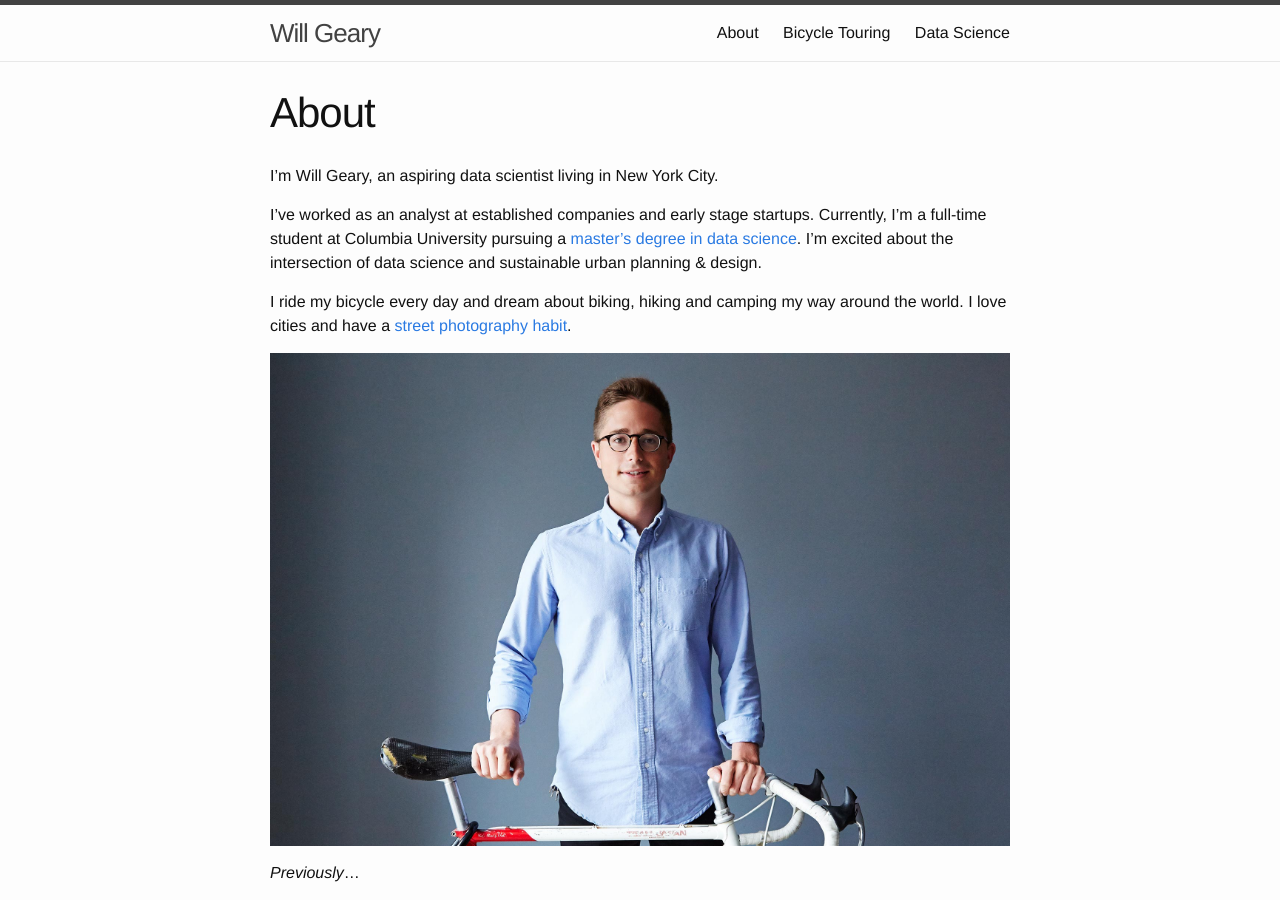
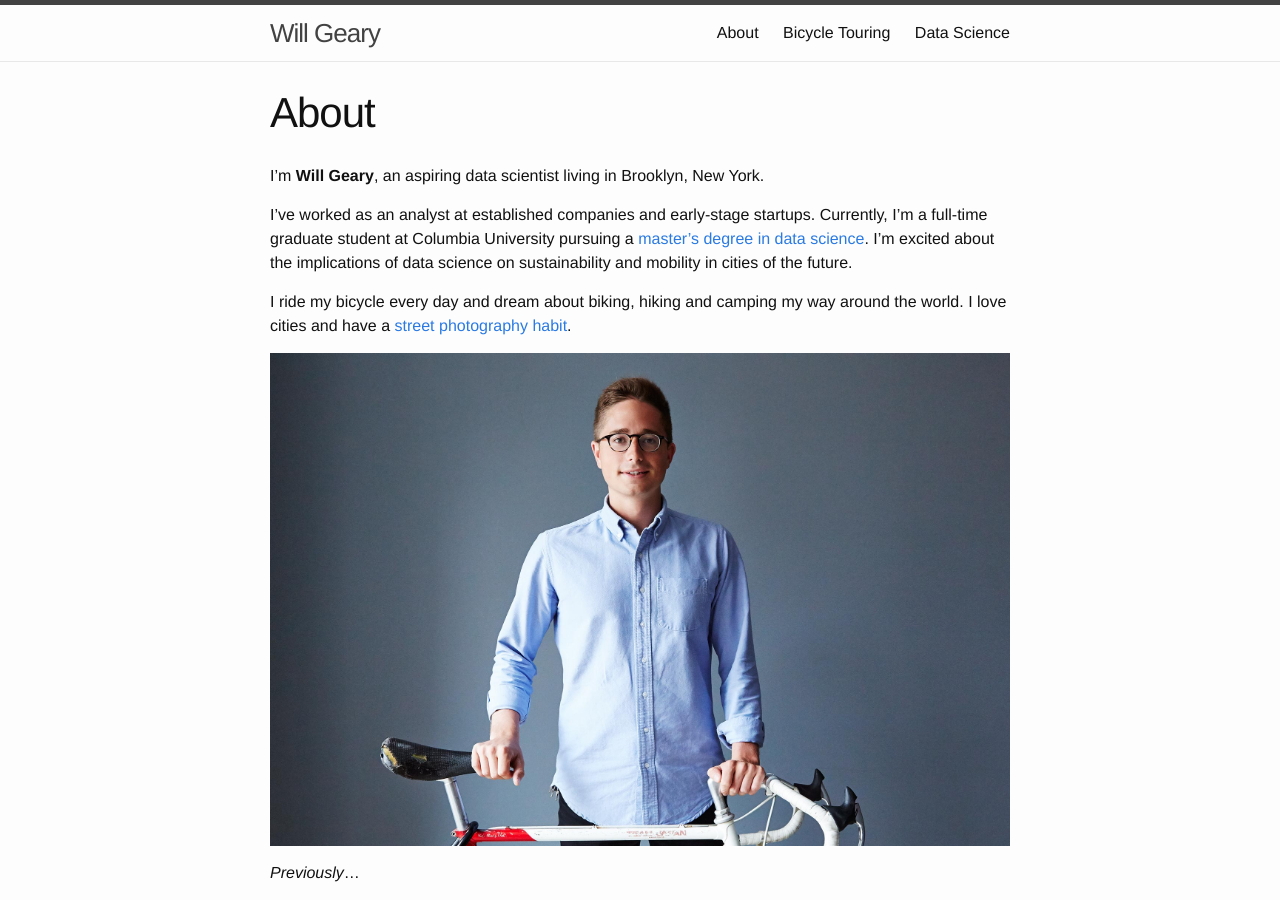
Before and after one commit to willgeary/willgeary.github.io, a Jekyll site: the page built from about.md, in a window 1280 px wide and 900 px high. Built offline with Jekyll 4.4.1, drawn with Linux system fonts in a browser that asks for light colours; nearby versions of some CDN libraries.

Commit message:
Save my work

```diff
--- a/about.md
+++ b/about.md
@@ -4,9 +4,9 @@
 permalink: /about/
 ---
 
-I'm Will Geary, an aspiring data scientist living in New York City.
+I'm **Will Geary**, an aspiring data scientist living in Brooklyn, New York.
 
-I've worked as an analyst at established companies and early stage startups. Currently, I'm a full-time student at Columbia University pursuing a [master's degree in data science](http://datascience.columbia.edu/master-of-science-in-data-science). I'm excited about the intersection of data science and sustainable urban planning & design.
+I've worked as an analyst at established companies and early-stage startups. Currently, I'm a full-time graduate student at Columbia University pursuing a [master's degree in data science](http://datascience.columbia.edu/master-of-science-in-data-science). I’m excited about the implications of data science on sustainability and mobility in cities of the future.
 
 I ride my bicycle every day and dream about biking, hiking and camping my way around the world. I love cities and have a [street photography habit](https://www.instagram.com/willcgeary/).
 
```
